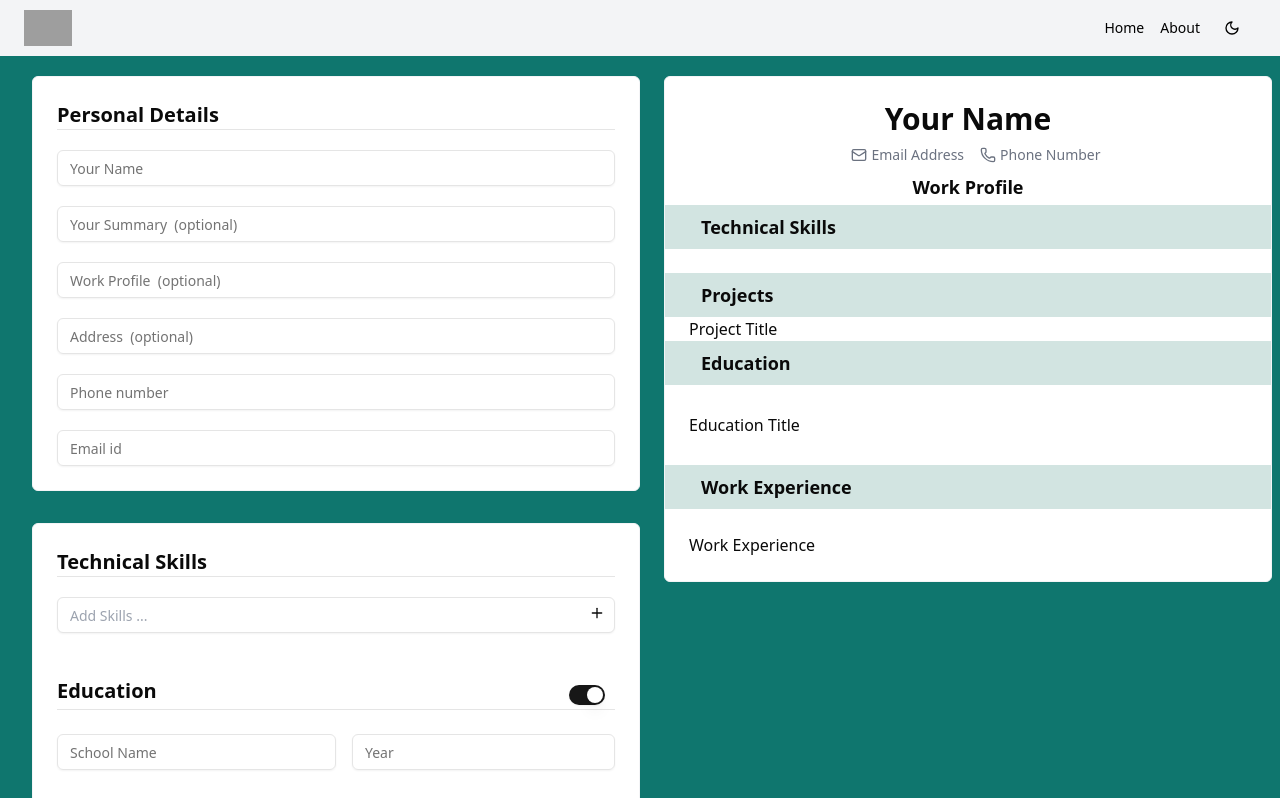
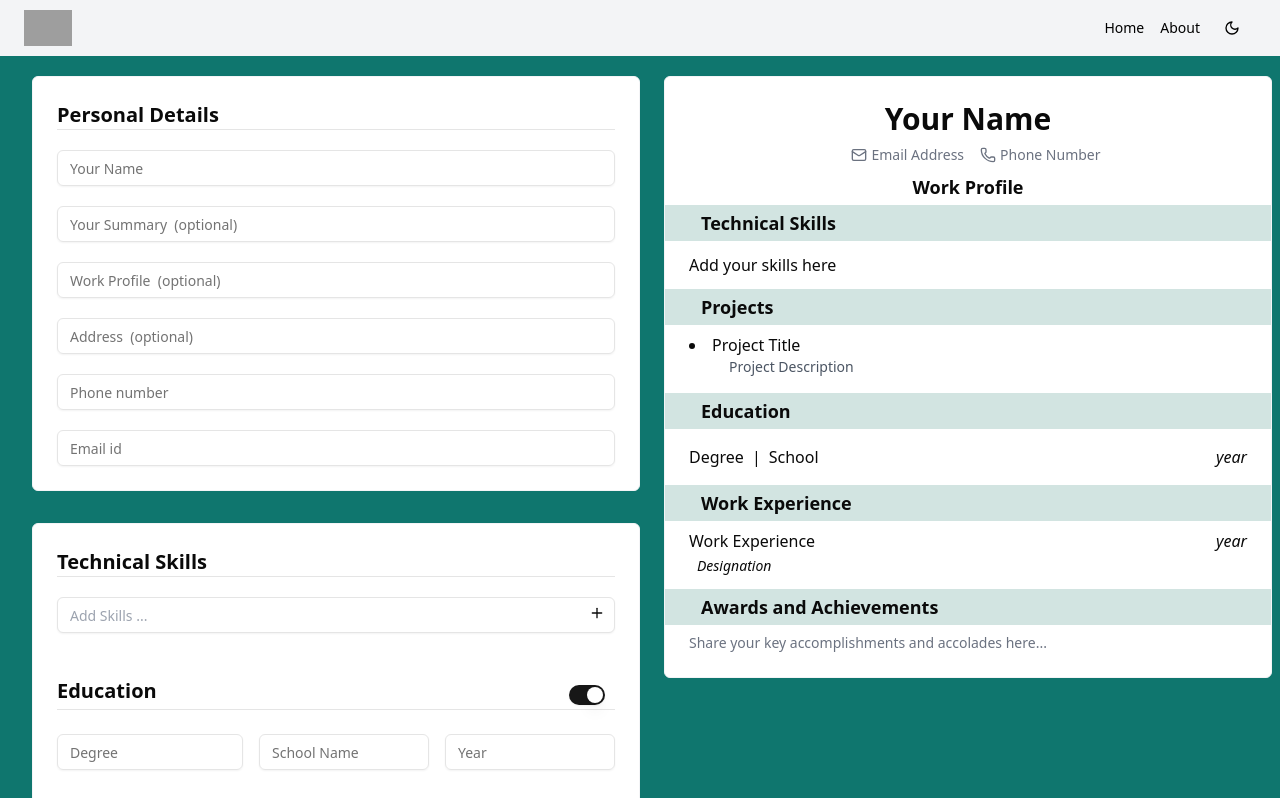
Before and after one commit to aayushi-shipglobal/Resume-builder, a React (Vite) app: page /home/resume in a window 1280 px wide. Shown: the top 798 px of the page. Built offline with nearby package versions, Linux system fonts and the light colour scheme; grey boxes are pictures that could not be loaded.

Commit message:
fixed ui

```diff
--- a/src/pages/Resume.tsx
+++ b/src/pages/Resume.tsx
@@ -9,6 +9,7 @@ import { useDispatch, useSelector } from "react-redux";
 import { Plus, X, Mail, Phone, MapPin } from "lucide-react";
 import { addSkill, deleteSkill, Skill } from "../reducer/action";
 import { Form, FormControl, FormField, FormItem, FormLabel, FormMessage } from "@/components/ui/form";
+import { Textarea } from "@/components/ui/textarea";
 
 const skillSuggestions = [
   "JavaScript",
@@ -47,8 +48,12 @@ const formSchema = z.object({
       .string()
       .min(4, "Year is required")
       .regex(/^\d{4}$/, "Invalid Year format"),
+    degree: z.string(),
   }),
-  projects: z.string().min(5, "Projects are required"),
+  projects: z.object({
+    project: z.string().min(5, "Projects are required"),
+    description: z.string(),
+  }),
   workExperience: z.object({
     companyName: z.string().min(5, "Company Name is required"),
     year: z
@@ -120,8 +125,12 @@ export default function Resume() {
       education: {
         school: "",
         year: "",
+        degree: "",
       },
-      projects: "",
+      projects: {
+        project: "",
+        description: "",
+      },
       workExperience: {
         companyName: "",
         year: "",
@@ -142,7 +151,9 @@ export default function Resume() {
   // const technicalSkills = watch("technicalSkills");
   const school = watch("education.school");
   const year = watch("education.year");
-  const projects = watch("projects");
+  const degree = watch("education.degree");
+  const project = watch("projects.project");
+  const description = watch("projects.description");
   const companyName = watch("workExperience.companyName");
   const yearWork = watch("workExperience.year");
   const designation = watch("workExperience.designation");
@@ -160,7 +171,9 @@ export default function Resume() {
       // technicalSkills,
       school,
       year,
-      projects,
+      degree,
+      project,
+      description,
       companyName,
       yearWork,
       designation,
@@ -176,7 +189,9 @@ export default function Resume() {
     // technicalSkills,
     school,
     year,
-    projects,
+    degree,
+    project,
+    description,
     companyName,
     yearWork,
     designation,
@@ -239,7 +254,7 @@ export default function Resume() {
                 <div className="cursor-pointer">
                   <FormLabel className=" text-md md:text-xl font-bold dark:text-white">Technical Skills</FormLabel>
                   <hr />
-                  <div className="">
+                  <div>
                     <input
                       value={inputSkill}
                       onChange={handleInputChange}
@@ -289,7 +304,25 @@ export default function Resume() {
                   <Switch className="mt-8 col-span-1 mb-1" onClick={() => handleToggle1()} />
                 </div>
                 <hr />
-                <div className="grid grid-cols-2 items-center space-x-4 justify-center">
+                <div className="grid grid-cols-3 items-center space-x-4 justify-center">
+                  <FormField
+                    control={form.control}
+                    name="education.degree"
+                    render={({ field }) => (
+                      <FormItem className="mt-6">
+                        <FormControl>
+                          {isOpen1 && (
+                            <Input
+                              placeholder="Degree"
+                              {...field}
+                              className="shadow-sm focus-visible:ring-1 focus-visible:ring-blue-500"
+                            />
+                          )}
+                        </FormControl>
+                        <FormMessage />
+                      </FormItem>
+                    )}
+                  />
                   <FormField
                     control={form.control}
                     name="education.school"
@@ -333,11 +366,25 @@ export default function Resume() {
               <FormComponent
                 className="mt-6"
                 label="Projects"
-                name="projects"
+                name="projects.project"
                 control={form.control}
                 placeholder={"Add Projects"}
               />
-
+              <FormField
+                control={form.control}
+                name="projects.description"
+                render={({ field }) => (
+                  <FormItem className={`mt-2`}>
+                    <FormControl>
+                      <Textarea
+                        placeholder="Description"
+                        {...field}
+                        className={`shadow-sm focus-visible:ring-1 focus-visible:ring-blue-500`}
+                      />
+                    </FormControl>
+                  </FormItem>
+                )}
+              />
               <div className="mt-5">
                 <div className="grid grid-cols-12">
                   <FormLabel className="col-span-11 mt-6 text-md md:text-xl font-bold dark:text-white">
@@ -466,42 +513,64 @@ export default function Resume() {
           </p>
         </div>
         <div className="text-center font-bold text-lg my-1">
-        {workProfile && workProfile.length > 0 ? workProfile : "Work Profile"}
+          {workProfile && workProfile.length > 0 ? workProfile : "Work Profile"}
         </div>
         <div>
-          <div className="font-bold text-lg pl-9 p-2 bg-custom-gray ">Technical Skills</div>
-          <ul className="m-6 cursor-pointer list-disc">
+          <div className="font-bold text-lg pl-9 px-2 py-1 bg-custom-gray ">Technical Skills</div>
+          <ul className="mx-6 my-3 cursor-pointer list-disc text-base">
+            {
+              skills.length ==0 && <span>Add your skills here</span>
+            }
             {skills.map((skill: Skill) => (
               <li key={skill.id}>
                 <span className="pl-2">{skill.text}</span>
               </li>
             ))}
           </ul>
-          </div>
+        </div>
 
         <div>
-          <div className="font-bold text-lg pl-9 p-2 bg-custom-gray ">Projects</div>
-          <p className="pl-6">{projects && projects.length > 0 ? projects : "Project Title"}</p>
+          <div className="font-bold text-lg pl-9 px-2 py-1  bg-custom-gray ">Projects</div>
+          <li className="pl-6 list-disc mt-2">{project && project.length > 0 ? project : "Project Title"}</li>
+          <p className="pl-16 text-sm text-gray-600 mb-4">
+            {description && description.length > 0 ? description : "Project Description"}
+          </p>
         </div>
-
 
         {isOpen1 && (
           <div>
-            <div className="font-bold text-lg pl-9 p-2 bg-custom-gray ">Education</div>
-            <div className="flex justify-between py-6">
-              <p className="pl-6 py-1">{school && school.length > 0 ? school : "Education Title"}</p>
-              <p className="px-6 py-1">{year && year.length > 0 ? year : ""}</p>
+            <div className="font-bold text-lg pl-9 px-2 py-1 bg-custom-gray ">Education</div>
+            <div className="flex justify-between py-3">
+              <div className="flex space-x-2 items-center">
+                <p className="pl-6 py-1">{degree && degree.length > 0 ? degree : "Degree"}</p>
+                <span>|</span>
+                <p className="py-1">{school && school.length > 0 ? school : "School"}</p>
+              </div>
+              <i className="px-6 py-1">{year && year.length > 0 ? year : "year"}</i>
             </div>
           </div>
         )}
         {isOpen2 && (
+          <div className="mb-3">
+            <div className="font-bold text-lg pl-9 px-2 py-1 bg-custom-gray ">Work Experience</div>
+            <div className="flex justify-between pt-2 text-base">
+              <p className="pl-6">{companyName && companyName.length > 0 ? companyName : "Work Experience"}</p>
+              <i className="px-6">{yearWork && yearWork.length > 0 ? yearWork : "year"}</i>
+            </div>
+            <i className="pl-8 text-sm">{designation && designation.length > 0 ? designation : "Designation"}</i>
+          </div>
+        )}
+
+        {isOpen && (
           <div>
-            <div className="font-bold text-lg pl-9 p-2 bg-custom-gray ">Work Experience</div>
-            <div className="flex justify-between pt-6">
-              <p className="pl-6">{companyName && companyName.length > 0 ? companyName : "Work Experience"}</p>
-              <p className="px-6">{yearWork && yearWork.length > 0 ? yearWork : ""}</p>
-            </div>{" "}
-            <p className="pl-6">{designation && designation.length > 0 ? designation : ""}</p>
+            <div className="font-bold text-lg pl-9 px-2 py-1 bg-custom-gray ">Awards and Achievements</div>
+            <div className="flex justify-between pt-2 text-base">
+              <p className="pl-6 text-sm text-gray-500">
+                {awardsAchievements && awardsAchievements.length > 0
+                  ? awardsAchievements
+                  : "Share your key accomplishments and accolades here..."}
+              </p>
+            </div>
           </div>
         )}
       </div>
```
